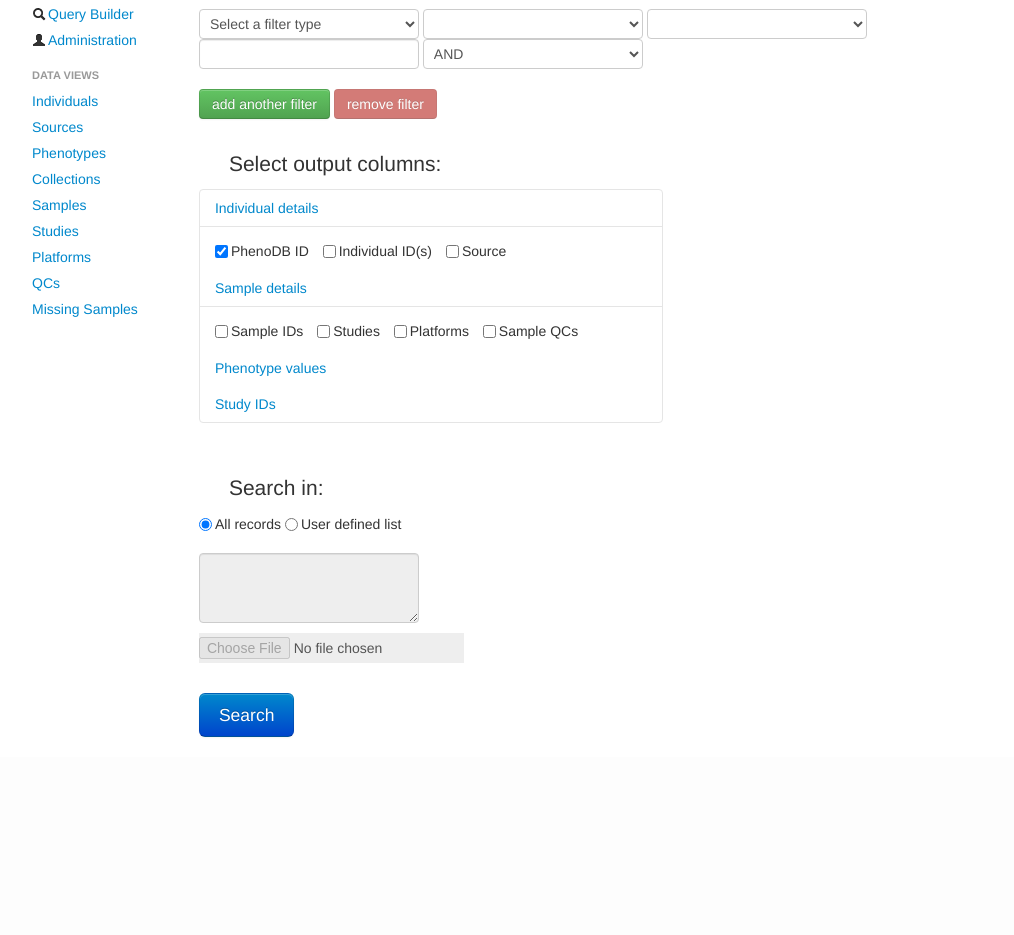
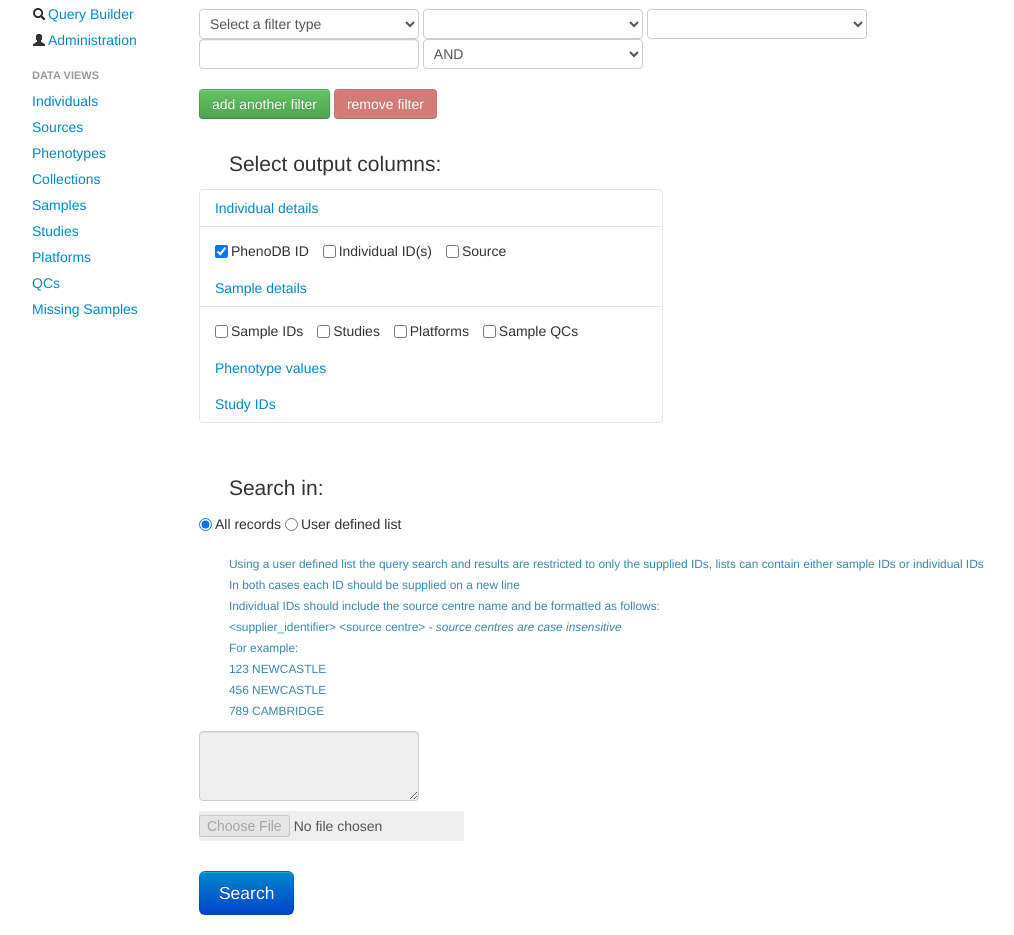
Before and after one commit to wtsi-medical-genomics/phenodb, a Django app: template templates/search/querybuilder.html in a window 1280 px wide. Shown: the part 113-1048 px from the top of the page, without its empty margins (3-1017 px from the left). Before the commit the page ends 850 px from the top, so only its background shows below. Run offline with Django 3.2, Linux system fonts and the light colour scheme; the template is opened without the code that fills it, so the values that code supplies are empty; some libraries are stand-ins or nearby versions.

Commit message:
added details of how to use the user defined list feature

```diff
--- a/templates/search/querybuilder.html
+++ b/templates/search/querybuilder.html
@@ -342,6 +342,15 @@
 		</div>
 	</div>
 
+	<p class="text-info" style="margin-top: 0px;margin-bottom: 0px"><small>Using a user defined list the query search and results are restricted to only the supplied IDs, lists can contain either sample IDs or individual IDs</small></p>
+	<p class="text-info" style="margin-top: 0px;margin-bottom: 0px"><small>In both cases each ID should be supplied on a new line</small></p>
+	<p class="text-info" style="margin-top: 0px;margin-bottom: 0px"><small>Individual IDs should include the source centre name and be formatted as follows:</small></p>
+	<p class="text-info" style="margin-top: 0px;margin-bottom: 0px"><small>&ltsupplier_identifier&gt &ltsource centre&gt <em> - source centres are case insensitive</em></small></p>
+	<p class="text-info" style="margin-top: 0px;margin-bottom: 0px"><small>For example:</small></p>
+	<p class="text-info" style="margin-top: 0px;margin-bottom: 0px"><small>123 NEWCASTLE</small></p>
+	<p class="text-info" style="margin-top: 0px;margin-bottom: 0px"><small>456 NEWCASTLE</small></p>
+	<p class="text-info" style="margin-top: 0px;margin-bottom: 0px"><small>789 CAMBRIDGE</small></p>
+
 	<div class="row" style="margin-top: 10px;margin-bottom: 10px">
 		<div class="span9">
 			<textarea rows="3" name="individual_list" id="individual_list" disabled></textarea>
```
